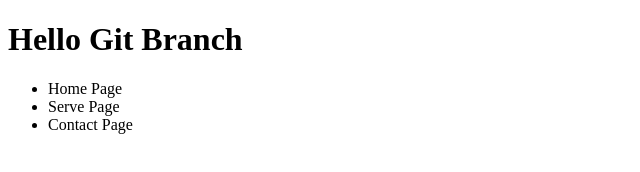
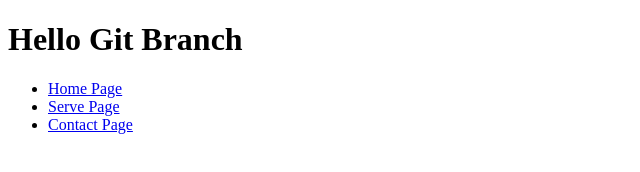
Before and after one commit to SavouertPheap/GitBranchTesting, a plain HTML site: page index.html in a window 1280 px wide. Shown: the whole page, without its empty margins (0-640 px from the left). Drawn offline with Linux system fonts and the light colour scheme.

Commit message:
Update Menubar

```diff
--- a/index.html
+++ b/index.html
@@ -11,9 +11,9 @@
 
 
     <ul>
-        <li>Home Page</li>
-        <li>Serve Page</li>
-        <li>Contact Page</li>
+        <li><a href="./Page/home.html">Home Page</a></li>
+        <li><a href="./Page/serve.html"> Serve Page</a></li>
+        <li><a href="./Page/contact.html">Contact Page</a></li>
     </ul>
 </body>
 </html>
```
Also changed, not shown: Page/contact.html (added), Page/home.html (added), Page/serve.html (added).
